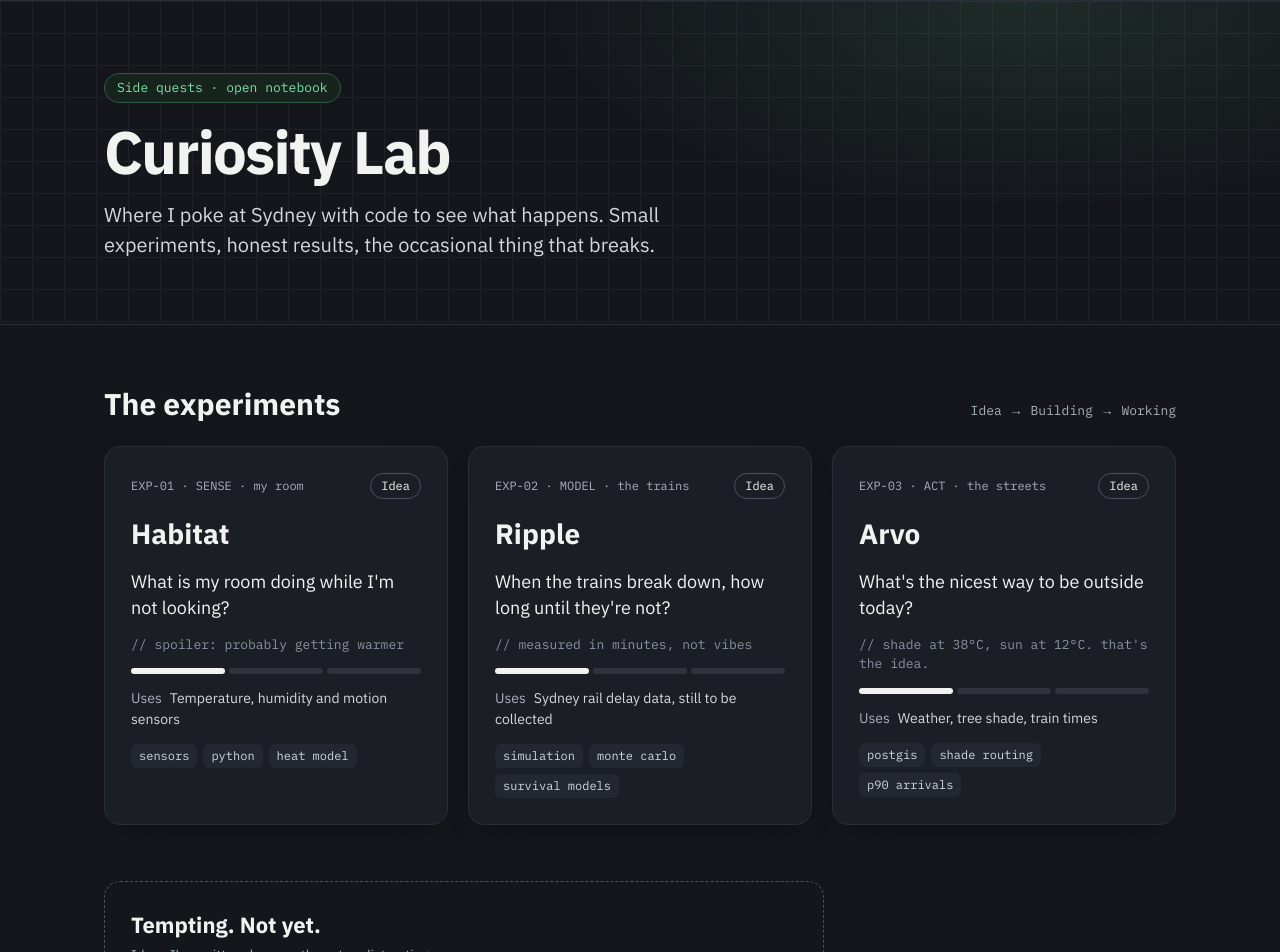
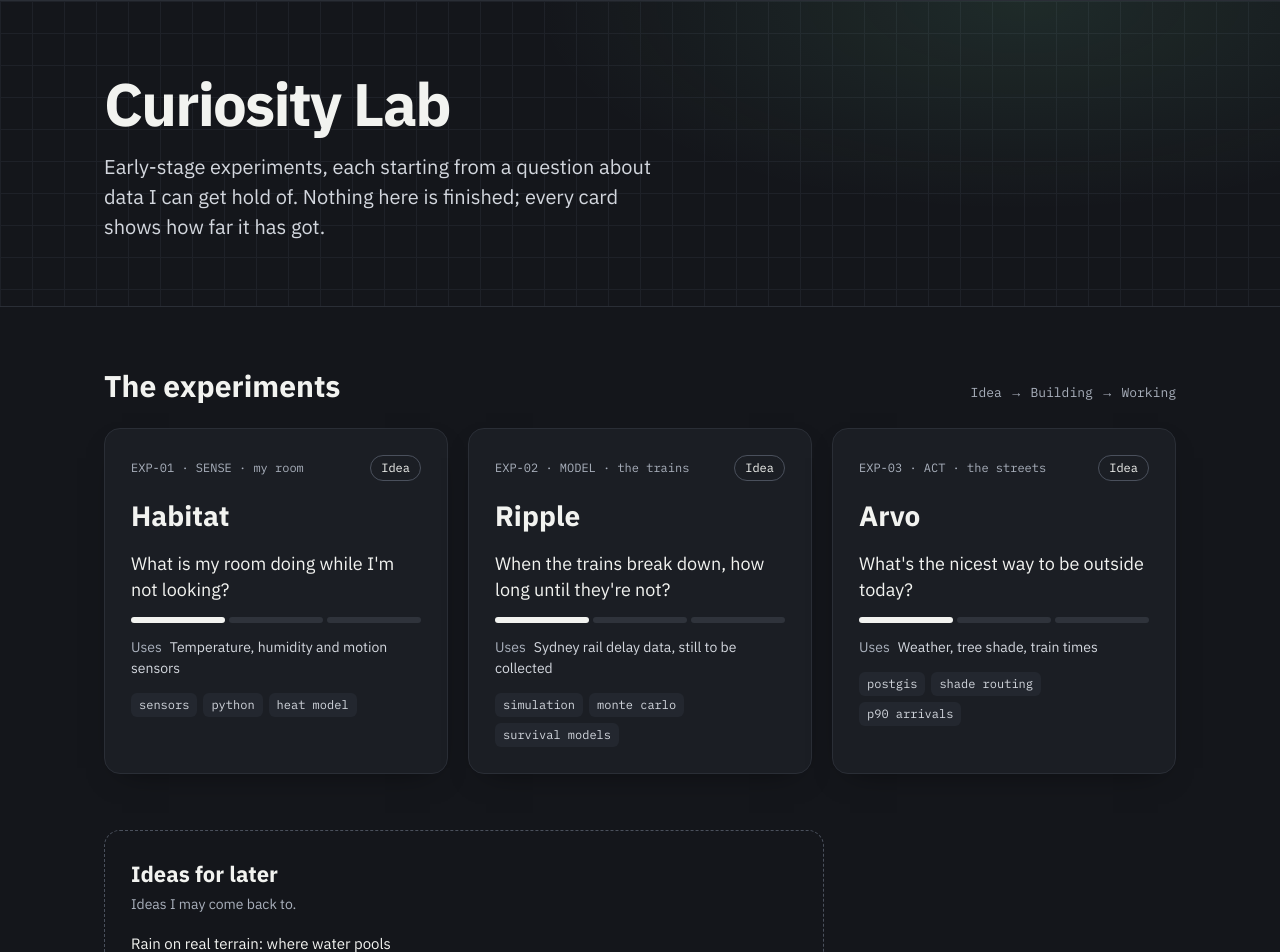
Before and after one commit to aravind2405/ad-site, a Next.js app: page /lab in a window 1280 px wide. Shown: the part 64-1016 px from the top of the page. Built offline with nearby package versions, Linux system fonts and the light colour scheme.

Commit message:
feat: plainer copy on the Curiosity Lab page (#10)
Removes the badge, rewrites the description, shortens the footer, renames the ideas card, and drops the playful notes from the experiment cards along with their field, styles and schema entry. Adds end-to-end tests for the page.

```diff
--- a/src/app/(lab)/lab/page.tsx
+++ b/src/app/(lab)/lab/page.tsx
@@ -3,7 +3,8 @@ import Link from 'next/link';
 import SiteShell from '@/components/SiteShell';
 import { lab } from '@/lib/content';
 
-const description = "Side experiments with Sydney's trains, the weather and my own room.";
+const description =
+  'Early-stage experiments, each starting from a question about data I can get hold of.';
 
 export const metadata: Metadata = {
   title: 'Curiosity Lab',
@@ -23,23 +24,17 @@ export default function Lab() {
   return (
     <SiteShell
       footer={
-        <>
-          <span>
-            Side quests only. The main work is on the <Link href="/">home page</Link>.
-          </span>
-          <span className="mono" style={{ fontSize: 13 }}>
-            no experiments were harmed in the making of this page
-          </span>
-        </>
+        <span>
+          The main work is on the <Link href="/">home page</Link>.
+        </span>
       }
     >
       <section className="lab-hero">
         <div className="wrap">
-          <span className="lab-badge">Side quests · open notebook</span>
           <h1>Curiosity Lab</h1>
           <p>
-            Where I poke at Sydney with code to see what happens. Small experiments, honest results,
-            the occasional thing that breaks.
+            Early-stage experiments, each starting from a question about data I can get hold of.
+            Nothing here is finished; every card shows how far it has got.
           </p>
         </div>
       </section>
@@ -60,7 +55,6 @@ export default function Lab() {
               </div>
               <h3>{e.name}</h3>
               <p className="q">{e.question}</p>
-              <span className="aside">{e.aside}</span>
               <div className="stagebar" role="img" aria-label={`Stage: ${stages[e.stage - 1]}`}>
                 {[1, 2, 3].map((n) => (
                   <span key={n} className={n <= e.stage ? 'on' : ''}></span>
@@ -82,8 +76,8 @@ export default function Lab() {
         </div>
 
         <section className="tempting" aria-labelledby="tempt-h">
-          <h2 id="tempt-h">Tempting. Not yet.</h2>
-          <p>Ideas I&apos;ve written down so they stop distracting me.</p>
+          <h2 id="tempt-h">Ideas for later</h2>
+          <p>Ideas I may come back to.</p>
           <ul>
             {lab.tempting.map((t) => (
               <li key={t.idea}>
--- a/src/data/lab.json
+++ b/src/data/lab.json
@@ -5,7 +5,6 @@
       "name": "Habitat",
       "stage": 1,
       "question": "What is my room doing while I'm not looking?",
-      "aside": "// spoiler: probably getting warmer",
       "uses": "Temperature, humidity and motion sensors",
       "tags": ["sensors", "python", "heat model"]
     },
@@ -14,7 +13,6 @@
       "name": "Ripple",
       "stage": 1,
       "question": "When the trains break down, how long until they're not?",
-      "aside": "// measured in minutes, not vibes",
       "uses": "Sydney rail delay data, still to be collected",
       "tags": ["simulation", "monte carlo", "survival models"]
     },
@@ -23,15 +21,22 @@
       "name": "Arvo",
       "stage": 1,
       "question": "What's the nicest way to be outside today?",
-      "aside": "// shade at 38°C, sun at 12°C. that's the idea.",
       "uses": "Weather, tree shade, train times",
       "tags": ["postgis", "shade routing", "p90 arrivals"]
     }
   ],
   "tempting": [
-    { "idea": "Rain on real terrain: where water pools" },
-    { "idea": "Birds that flock from three simple rules" },
-    { "idea": "How a bushfire would spread on real hills" },
-    { "idea": "Western Sydney heatwaves vs the power grid" }
+    {
+      "idea": "Rain on real terrain: where water pools"
+    },
+    {
+      "idea": "Birds that flock from three simple rules"
+    },
+    {
+      "idea": "How a bushfire would spread on real hills"
+    },
+    {
+      "idea": "Western Sydney heatwaves vs the power grid"
+    }
   ]
 }
--- a/src/lib/schemas.ts
+++ b/src/lib/schemas.ts
@@ -94,7 +94,6 @@ export const experimentSchema = z.object({
   name: z.string().min(1),
   stage: z.number().int().min(1).max(3),
   question: z.string().min(1),
-  aside: z.string().min(1),
   uses: z.string().min(1),
   tags: z.array(z.string().min(1)),
 });
--- a/src/styles/global.css
+++ b/src/styles/global.css
@@ -874,16 +874,6 @@ img {
   flex-direction: column;
   gap: 18px;
 }
-.lab-badge {
-  align-self: flex-start;
-  font-family: var(--mono);
-  font-size: 13px;
-  color: #7ee2a8;
-  border: 1px solid #2f5a43;
-  background: #16241d;
-  border-radius: 999px;
-  padding: 4px 12px;
-}
 .lab-hero h1 {
   margin: 0;
   font-size: clamp(42px, 8vw, 60px);
@@ -946,11 +936,6 @@ img {
   margin: 0;
   font-size: 18px;
   line-height: 1.45;
-}
-.exp .aside {
-  font-family: var(--mono);
-  font-size: 13px;
-  color: #8a93a3;
 }
 .stagebar {
   display: grid;
```
Also changed, not shown: 1 other file (tests, documents, lock files or other folders).
